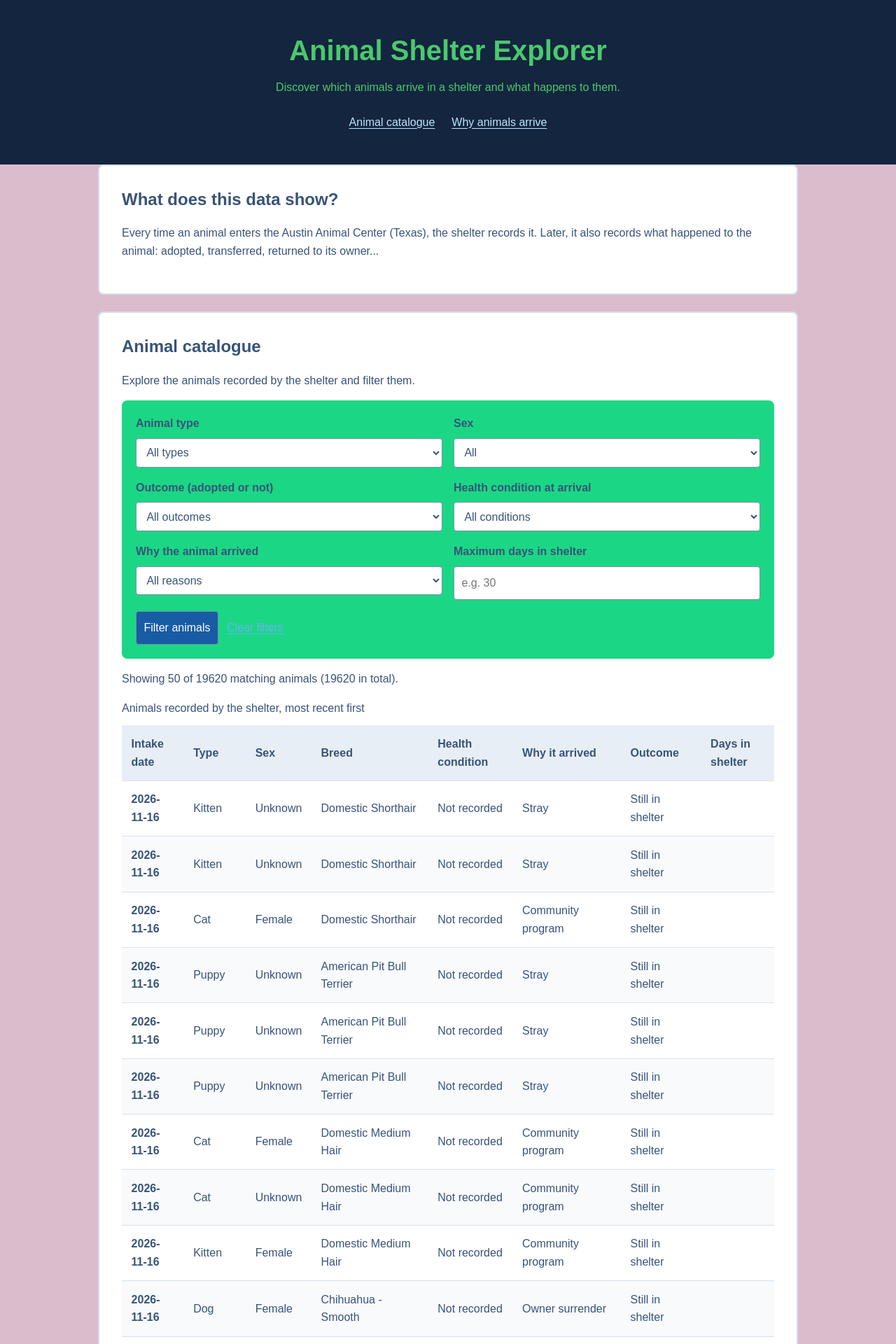
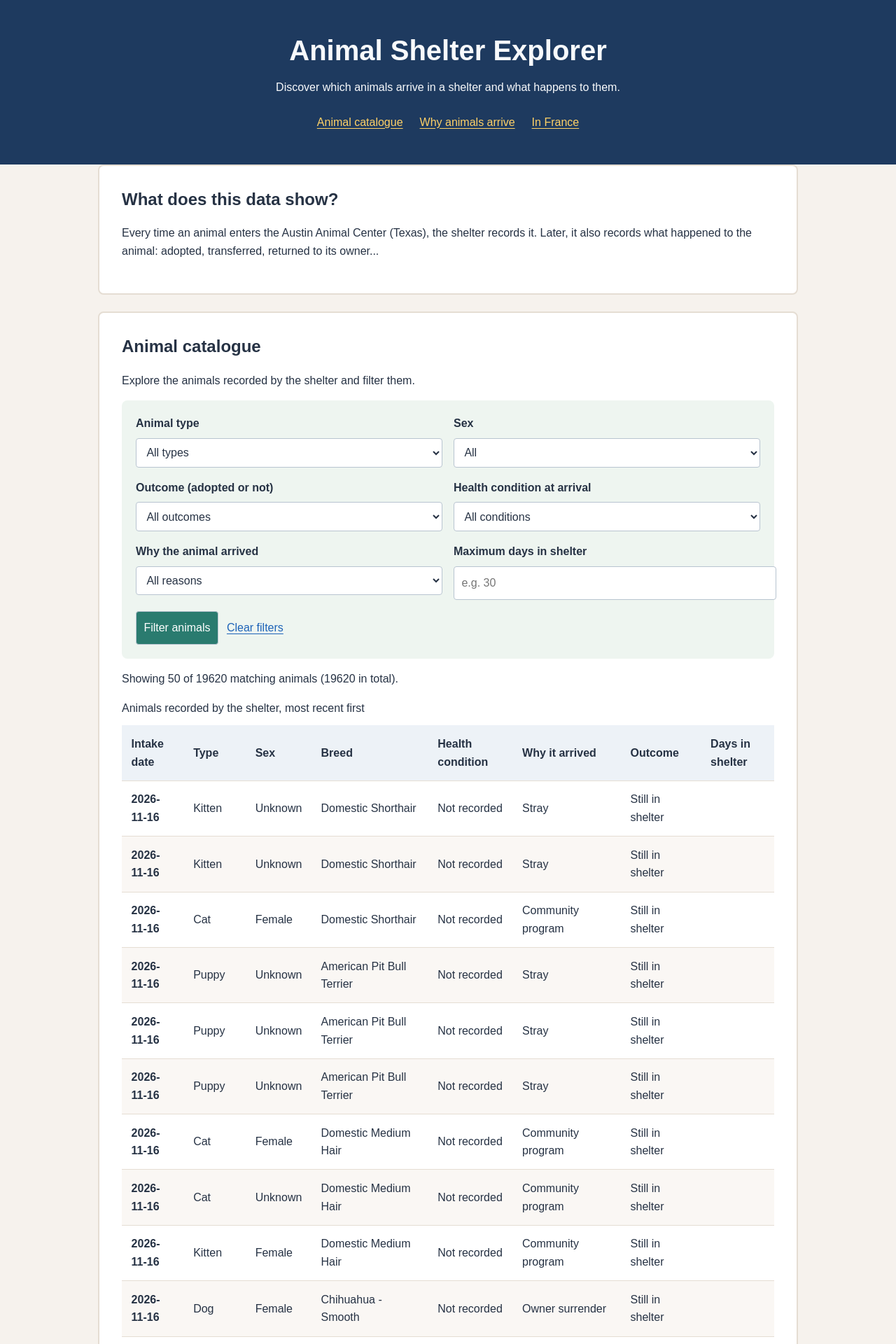
Before and after one commit to Candice-zozo6/Deployment, a Flask app: page / in a window 1280 px wide. Shown: the top 1920 px of the page at 70% size. Run offline with Flask 3, Linux system fonts and the light colour scheme.

Commit message:
last changes

```diff
--- a/static/style.css
+++ b/static/style.css
@@ -1,4 +1,4 @@
-* {
+- {
     box-sizing: border-box;
 }
 
@@ -6,14 +6,14 @@ body {
     margin: 0;
     font-family: Arial, sans-serif;
     line-height: 1.6;
-    background-color: #dbbccd;
-    color: #375379;
+    background-color: #f6f2ed;
+    color: #263244;
 }
 
 header {
     padding: 3rem 1.5rem;
-    color: #4ac96c;
-    background-color: #14253f;
+    color: #f8fafc;
+    background-color: #1e3a5f;
     text-align: center;
 }
 
@@ -29,7 +29,7 @@ h2 {
 }
 
 a {
-    color: #6aaffa;
+    color: #1d63b8;
     text-underline-offset: 0.2em;
 }
 
@@ -46,7 +46,7 @@ nav {
 }
 
 nav a {
-    color: #b9e6ff;
+    color: #ffd166;
 }
 
 main,
@@ -60,7 +60,7 @@ footer {
 section {
     margin-bottom: 1.5rem;
     padding: 2rem;
-    border: 2px solid #d7e0ea;
+    border: 2px solid #e5ddd3;
     border-radius: 0.5rem;
     background-color: #ffffff;
 }
@@ -71,7 +71,7 @@ form {
     gap: 1rem;
     margin: 15 rem 0;
     padding: 1.25rem;
-    background-color: #1bd785;
+    background-color: #eef5f0;
     border-radius: 0.5rem;
 }
 
@@ -85,7 +85,7 @@ input,
 select,
 button {
     padding: 0.65rem;
-    border: 1px solid #7b8da3;
+    border: 1px solid #b8c4d0;
     border-radius: 0.25rem;
     font: inherit;
 }
@@ -107,23 +107,23 @@ select {
 
 button {
     color: #ffffff;
-    background-color: #175ca4;
+    background-color: #2a7b6f;
     cursor: pointer;
 }
 
 button[type="reset"] {
-    color: #203047;
+    color: #263244;
     background-color: #ffffff;
 }
 
 button:disabled {
-    color: #475569;
-    background-color: #dce3eb;
+    color: #5c6b7c;
+    background-color: #e2e8f0;
     cursor: not-allowed;
 }
 
 :focus-visible {
-    outline: 3px solid #bd5a00;
+    outline: 3px solid #d97706;
     outline-offset: 3px;
 }
 
@@ -141,15 +141,15 @@ caption {
 th,
 td {
     padding: 0.85rem;
-    border-bottom: 1px solid #d7e0ea;
+    border-bottom: 1px solid #e5ddd3;
 }
 
 thead {
-    background-color: #e8eef6;
+    background-color: #edf2f7;
 }
 
 tbody tr:nth-child(even) {
-    background-color: #f8fafc;
+    background-color: #faf7f4;
 }
 
 footer {
--- a/templates/index.html
+++ b/templates/index.html
@@ -13,6 +13,7 @@
         <nav aria-label="Main navigation">
             <a href="#catalogue">Animal catalogue</a>
             <a href="#reasons">Why animals arrive</a>
+            <a href="#france">In France</a>
         </nav>
     </header>
 
@@ -128,6 +129,13 @@
                 <dd>The animal was found wandering without its owner. It is not necessarily abandoned.</dd>
             </dl>
         </section>
+        <section id="france">
+            <h2>Are you in France ?</h2>
+            <p>There, too, the number of abandoned animals is significant.
+                Here is a website that lists all the adoption options: </p>
+            <a href="https://www.secondechance.org/"> 'Seconde Chance' Website </a>
+             <h4>Adopting a pet frees up space at a shelter and gives the animal a better life. WARNING: Animals are sentient beings; adopting one is a big responsibility!</h4>
+        </section>
         <footer>
             <p>
                 Data source:
```
